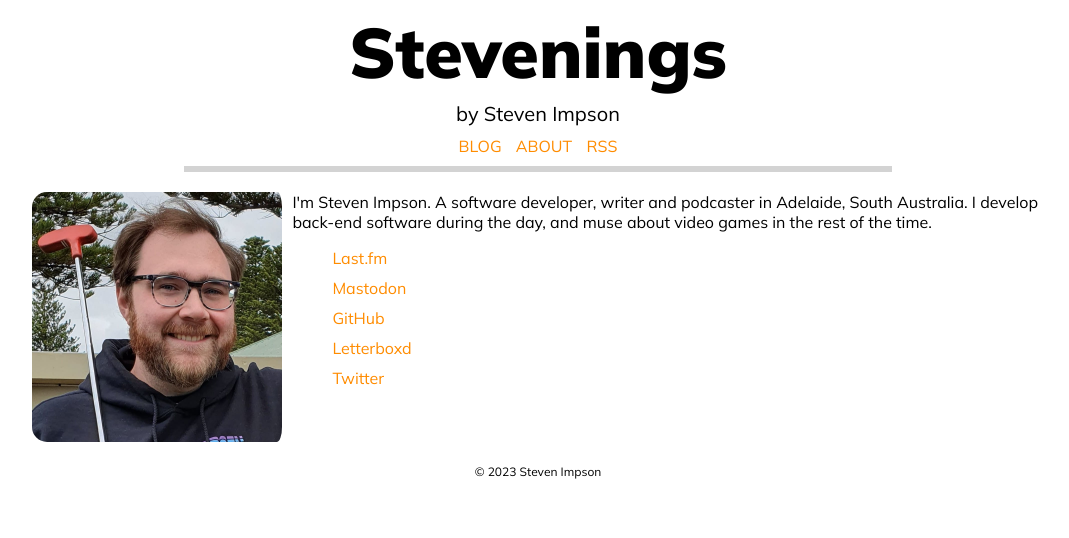
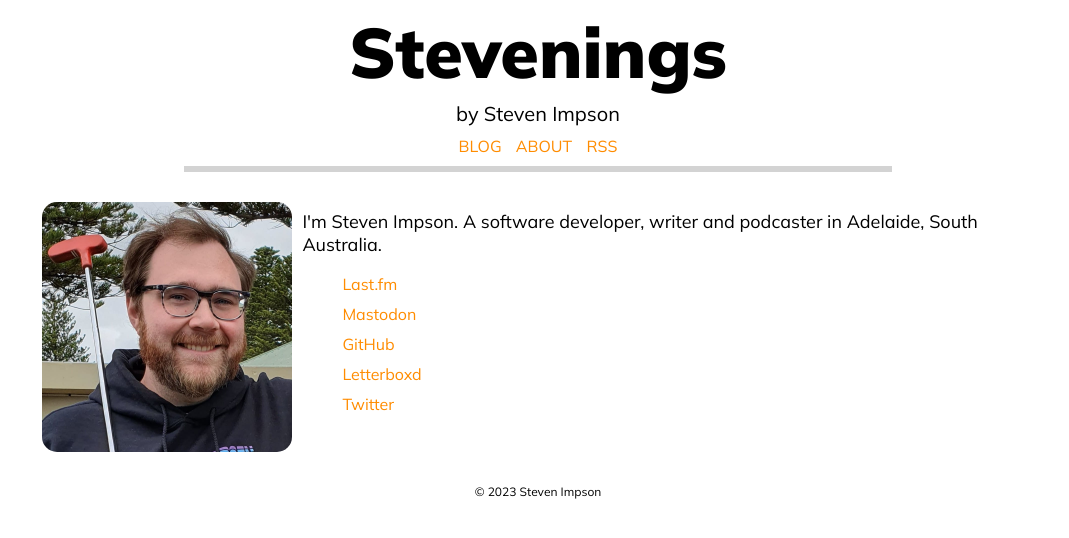
Before and after one commit to stevenimpson/stevenimpson.github.io, a Jekyll site: the page built from about.markdown, in a window 1280 px wide. Shown: the top 538 px of the page, without its empty margins (102-1171 px from the left). Built offline with Jekyll 4.4.1, drawn with Linux system fonts in a browser that asks for light colours.

Commit message:
Layout changes for about page.

```diff
--- a/_sass/main.scss
+++ b/_sass/main.scss
@@ -37,7 +37,7 @@ h2 {
 
 #leftflex {
 	flex: 30%;
-	padding-right: 10px;
+	padding: 10px;
 	max-width: 250px;
 }
 
@@ -77,7 +77,7 @@ blockquote {
 }
 
 .main img {
-  	border-radius: 15px;
+  	border-radius: 25px;
 	display: block;
 	margin-left: auto;
   	margin-right: auto;
--- a/about.markdown
+++ b/about.markdown
@@ -7,10 +7,9 @@ title: About
 <img src="/assets/images/about/face.jpg" id="leftflex">
 
 <div id="rightflex">
+<p>
 I'm Steven Impson. A software developer, writer and podcaster in Adelaide, South Australia.
-
-I develop back-end software during the day, and muse about video games in the rest of the time.
-
+</p>
 <nav class="links">
     <ul id="linklist">
     {% for item in site.data.links %}
```
Also changed, not shown: 2 other files.
